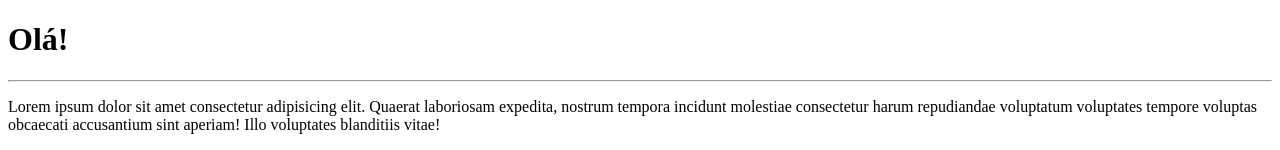
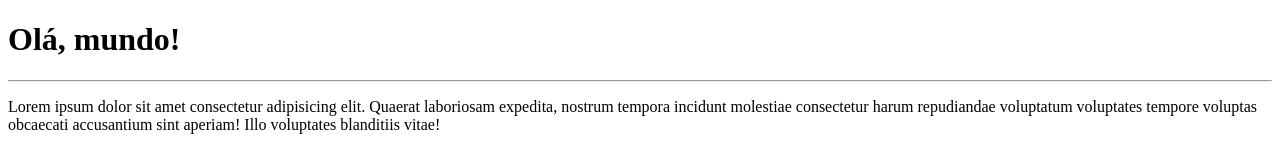
Before and after one commit to fabriciolourencoV980/Ola_mundo, a plain HTML site: page site-exemplo/index.html in a window 1280 px wide. Shown: the top 150 px of the page. Drawn offline with Linux system fonts and the light colour scheme.

Commit message:
Update index.html

```diff
--- a/site-exemplo/index.html
+++ b/site-exemplo/index.html
@@ -6,7 +6,7 @@
     <title>Meu primeiro site em repositorio</title>
 </head>
 <body>
-    <h1>Olá!</h1> <hr>
+    <h1>Olá, mundo!</h1> <hr>
     <p>Lorem ipsum dolor sit amet consectetur adipisicing elit. Quaerat laboriosam expedita, nostrum tempora incidunt molestiae consectetur harum repudiandae voluptatum voluptates tempore voluptas obcaecati accusantium sint aperiam! Illo voluptates blanditiis vitae!</p>
     <p>Lorem ipsum dolor sit amet consectetur adipisicing elit. Repudiandae, doloribus molestias. Velit aperiam dicta, nostrum delectus soluta sit unde pariatur accusantium, maxime laboriosam, odit eos rerum rem officia cupiditate modi!</p>
     <p>Lorem ipsum dolor sit, amet consectetur adipisicing elit. Voluptatum asperiores ipsa obcaecati reprehenderit! Vitae, nobis aut minima pariatur ad voluptas optio quibusdam totam consequatur harum odio dolor repellendus sed. Placeat!</p>
```
